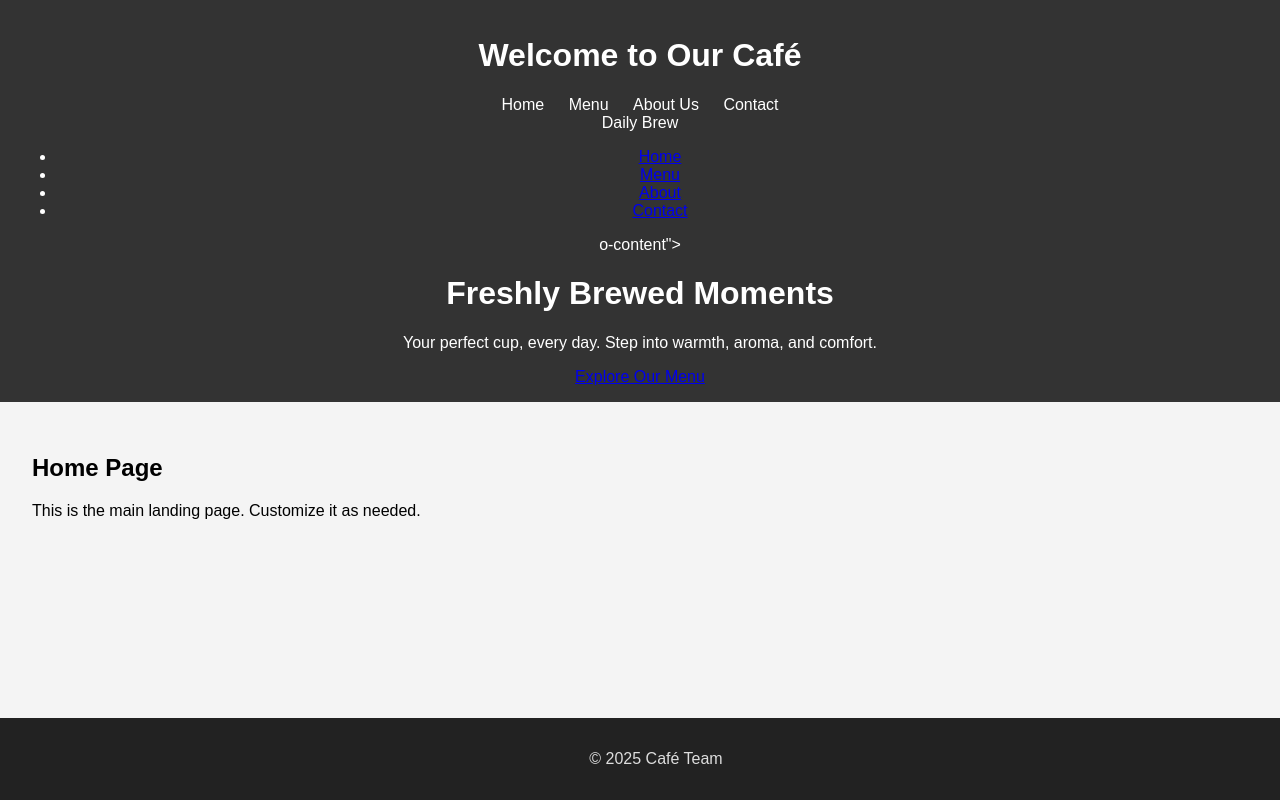
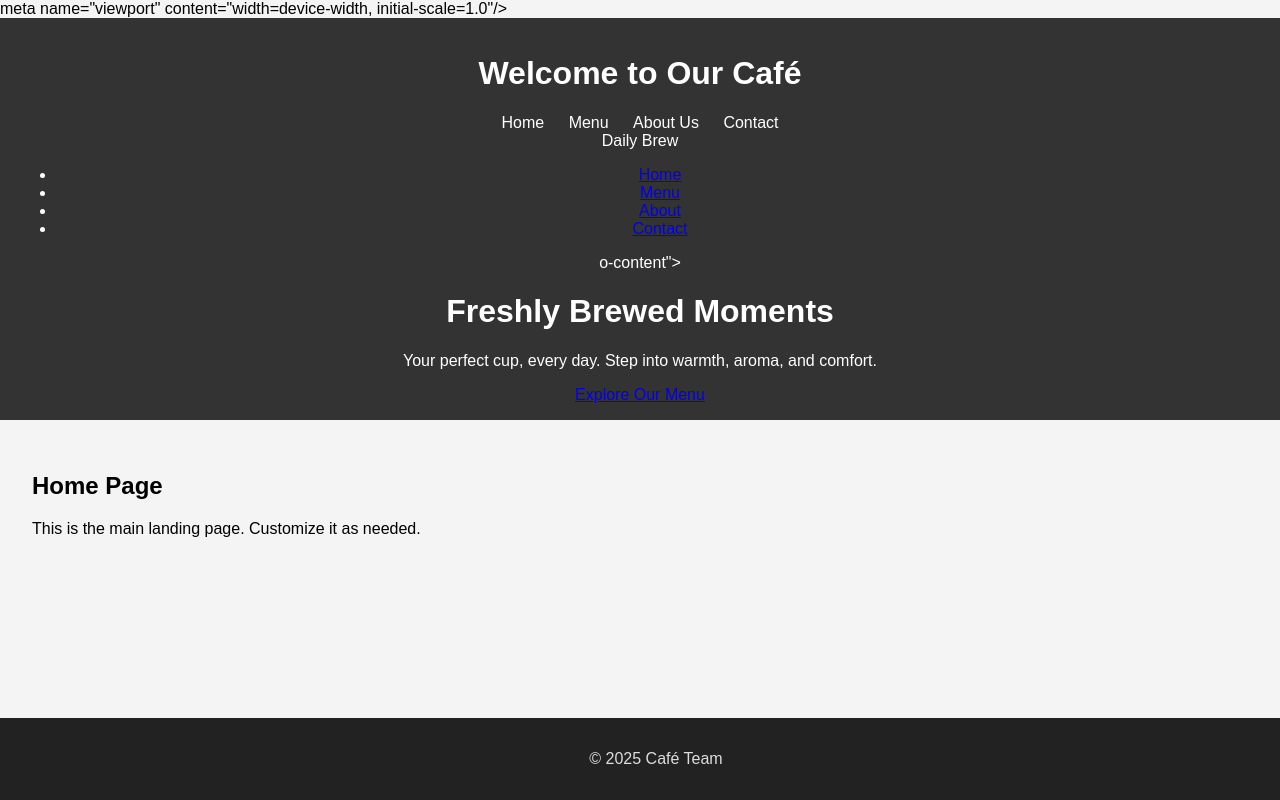
Before and after one commit to Sania1125/daily-brew, a plain HTML site: page index.html in a window 1280 px wide. Drawn offline with Linux system fonts and the light colour scheme; files that its build step writes are made by us from their sources.

Commit message:
Update index.html

```diff
--- a/index.html
+++ b/index.html
@@ -5,7 +5,8 @@
   <meta name="viewport" content="width=device-width, initial-scale=1.0" />
   <title>Café Website</title>
   <link rel="stylesheet" href="assets/css/style.css" />
-
+   meta name="viewport" content="width=device-width, initial-scale=1.0"/>
+  <title>Daily Brew |>
   <title>Daily Brew | Home</title>
   <link rel="stylesheet" href="style.css"/>
 </head>
```
